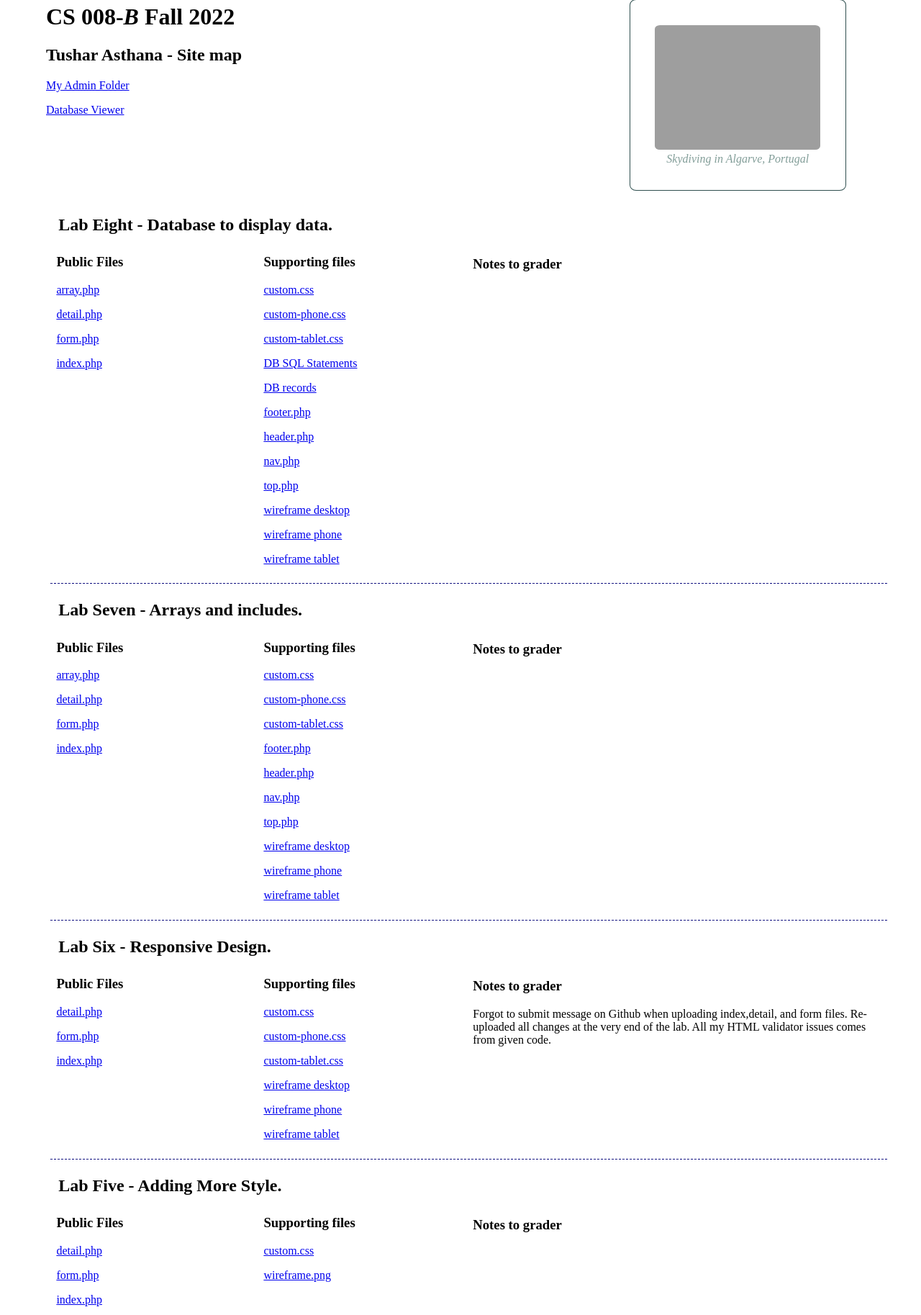
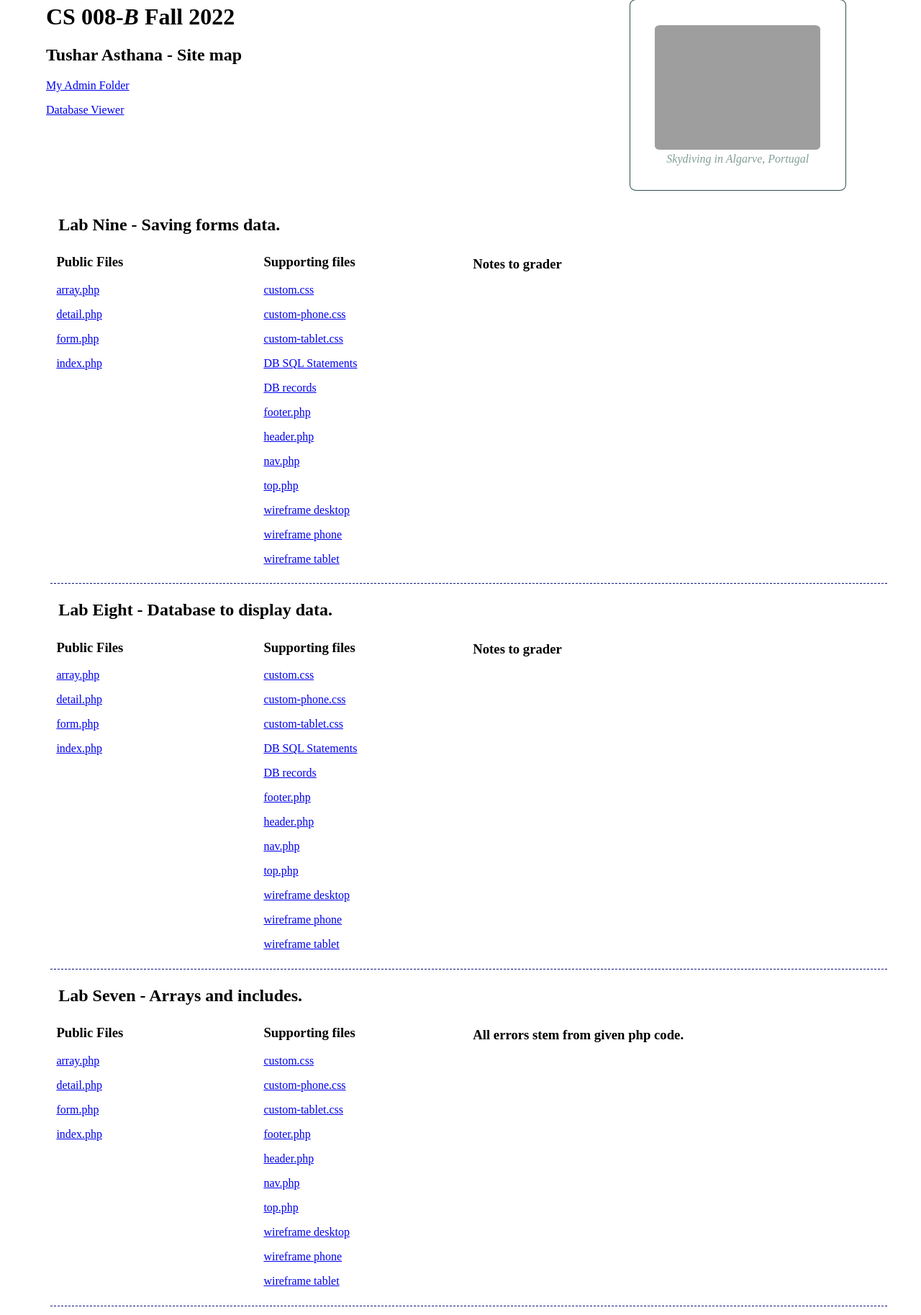
Before and after one commit to tasthana/Intro-To-WebDesign, a PHP site: page /index.php in a window 1280 px wide. Shown: the part 55-1882 px from the top of the page at 72% size. Run offline with PHP 8.4, Linux system fonts and the light colour scheme; grey boxes are pictures that could not be loaded.

Commit message:
Lab 9: updated site map

```diff
--- a/index.php
+++ b/index.php
@@ -90,6 +90,42 @@
         <p><a href="ADMIN/admin.php">My Admin Folder</a></p>
         <p><a href="ADMIN/table-viewer.php?getDatabase=">Database Viewer</a></p>
 
+
+        <section class="grid-layout">
+            <h2 class="header">Lab Nine - Saving forms data.</h2>
+            <section class="public-files">
+                <h3>Public Files</h3>
+                <p><a href="lab9/array.php">array.php</a></p>
+                <p><a href="lab9/detail.php">detail.php</a></p>
+                <p><a href="lab9/form.php">form.php</a></p>
+                <p><a href="lab9/index.php">index.php</a></p>
+            </section>
+
+            <section class="supporting-files">
+                 <h3>Supporting files</h3>
+                <p><a href="lab9/css/custom.css">custom.css</a> </p>
+                <p><a href="lab9/css/custom-phone.css">custom-phone.css</a> </p>
+                <p><a href="lab9/css/custom-tablet.css">custom-tablet.css</a> </p>
+
+                <p><a href="lab9/sql.php">DB SQL Statements</a> </p>
+                <p><a href="lab9/records.png">DB records</a> </p>
+
+                <p><a href="lab9/footer.php">footer.php</a></p>
+                <p><a href="lab9/header.php">header.php</a></p>
+                <p><a href="lab9/nav.php">nav.php</a></p>
+                <p><a href="lab9/top.php">top.php</a></p>
+
+                <p><a href="lab9/images/wireframe.png">wireframe desktop</a></p>
+                <p><a href="lab9/images/phone-wireframe.png">wireframe phone</a></p>
+                <p><a href="lab9/images/wireframe-tablet.png">wireframe tablet</a></p>
+            </section>
+
+            <section class="grader-notes">
+                <h3>Notes to grader</h3>
+                <p></p>
+            </section>
+        </section>
+
         <section class="grid-layout">
             <h2 class="header">Lab Eight - Database to display data.</h2>
             <section class="public-files">
@@ -152,7 +188,7 @@
             </section>
 
             <section class="grader-notes">
-                <h3>Notes to grader</h3>
+                <h3>All errors stem from given php code.</h3>
                 <p></p>
             </section>
         </section>
```
